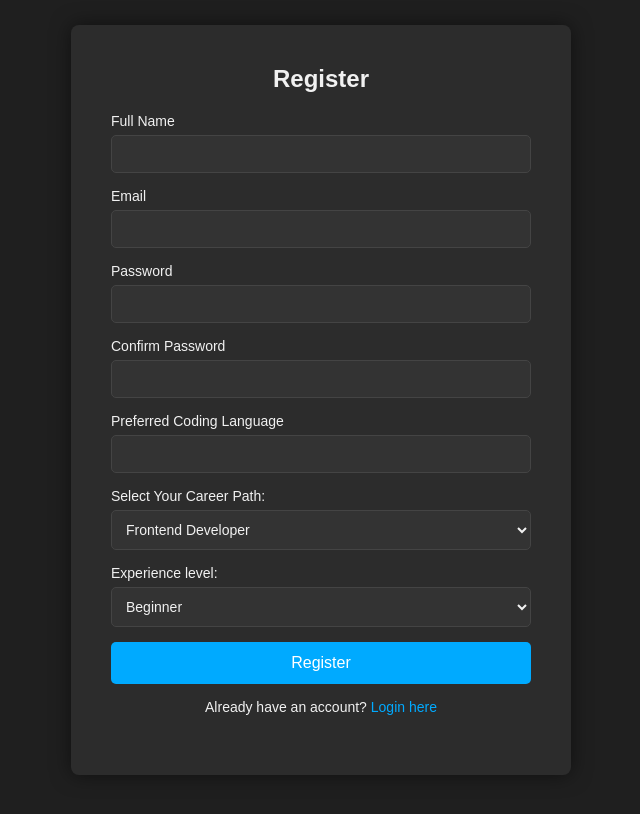
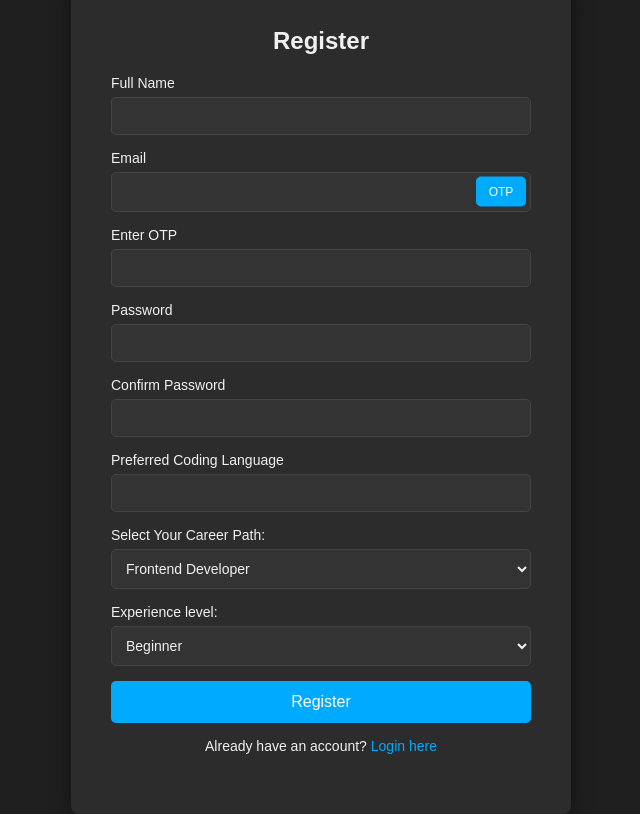
Before and after one commit to zGamingTechz/PathCoder, a Flask app: page /register in a window 1280 px wide. Shown: the whole page, without its empty margins (319-959 px from the left). Before the commit the page ends 775 px from the top, so only its background shows below. Run offline with Flask 3, Linux system fonts and the light colour scheme.

Commit message:
Added otp button and field

```diff
--- a/static/style_login.css
+++ b/static/style_login.css
@@ -89,3 +89,49 @@ h4 {
     color: red;
     margin-top: 20px;
 }
+
+.input-container {
+    position: relative;
+    display: flex;
+    align-items: center;
+}
+
+#email {
+    flex: 1;
+    padding-right: 60px;
+    height: 40px;
+}
+
+.otp-button {
+    position: absolute;
+    right: 5px;
+    height: 30px;
+    width: auto;
+    min-width: 50px;
+    background-color: #00aaff;
+    color: #fff;
+    border: none;
+    padding: 5px 10px;
+    font-size: 12px;
+    border-radius: 5px;
+    cursor: pointer;
+    display: flex;
+    align-items: center;
+    justify-content: center;
+    white-space: nowrap;
+}
+
+.otp-button:hover {
+    background-color: #0088cc;
+}
+
+.otp-button:active {
+    transform: scale(0.95);
+}
+
+.otp-button {
+    position: absolute;
+    right: 5px;
+    top: 50%;
+    transform: translateY(-75%);
+}
--- a/templates/register.html
+++ b/templates/register.html
@@ -14,7 +14,13 @@
                 <input type="text" id="name" name="name" required>
 
                 <label for="email">Email</label>
-                <input type="email" id="email" name="email" required>
+                <div class="input-container">
+                    <input type="email" id="email" name="email" required>
+                    <button type="button" class="otp-button" onclick="sendOTP()">OTP</button>
+                </div>
+
+                <label for="otp">Enter OTP</label>
+                <input type="text" id="otp" name="otp" required>
 
                 <label for="password">Password</label>
                 <input type="password" id="password" name="password" required>
@@ -59,4 +65,16 @@
             <h4>{{error}}</h4>
         </div>
     </div>
+
+    <script>
+        function sendOTP() {
+            let email = document.getElementById('email').value;
+            fetch('/send_otp', {
+                method: 'POST',
+                headers: { 'Content-Type': 'application/json' },
+                body: JSON.stringify({ email: email })
+            }).then(response => response.json())
+              .then(data => alert(data.message));
+        }
+    </script>
 {% endblock %}
```
